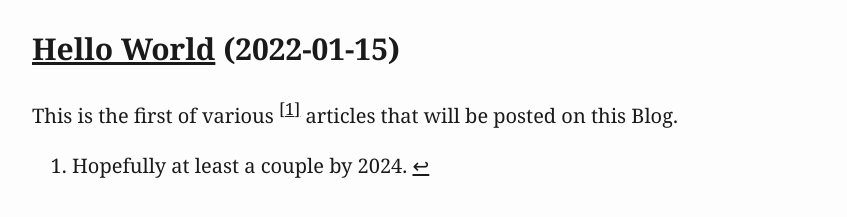
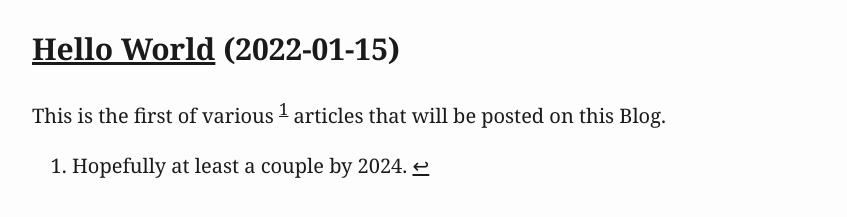
Before and after one commit to Shiandow/shiandow.github.io, a Jekyll site: the page built from index.md, in a window 1280 px wide. Shown: the part 551-768 px from the top of the page, without its empty margins (216-1063 px from the left). Built offline with Jekyll 4.4.1, drawn with Linux system fonts in a browser that asks for light colours.

Commit message:
Some nicer block environments

```diff
--- a/assets/styles/default.css
+++ b/assets/styles/default.css
@@ -16,6 +16,19 @@ body {
 }
 a {
     color: inherit;
+}
+
+/* Environments */
+details {
+    border-left: 1px solid;
+    padding: 0 0.5em;
+    margin: 0 0.5em;
+}
+
+blockquote {
+    border: 1px solid;
+    margin: 0.5em;
+    padding: 0 0.5em;
 }
 
 /* Header Styling */
@@ -79,10 +92,7 @@ footer {
     margin-left: auto;
 }
 
-/* Add Brackets to footnotes */
-.footnote::before {
-    content: '[';
+/* Pandoc Bibliography */
+.csl-entry{
+    display: list-item
 }
-.footnote::after {
-    content: ']';
-}
```
